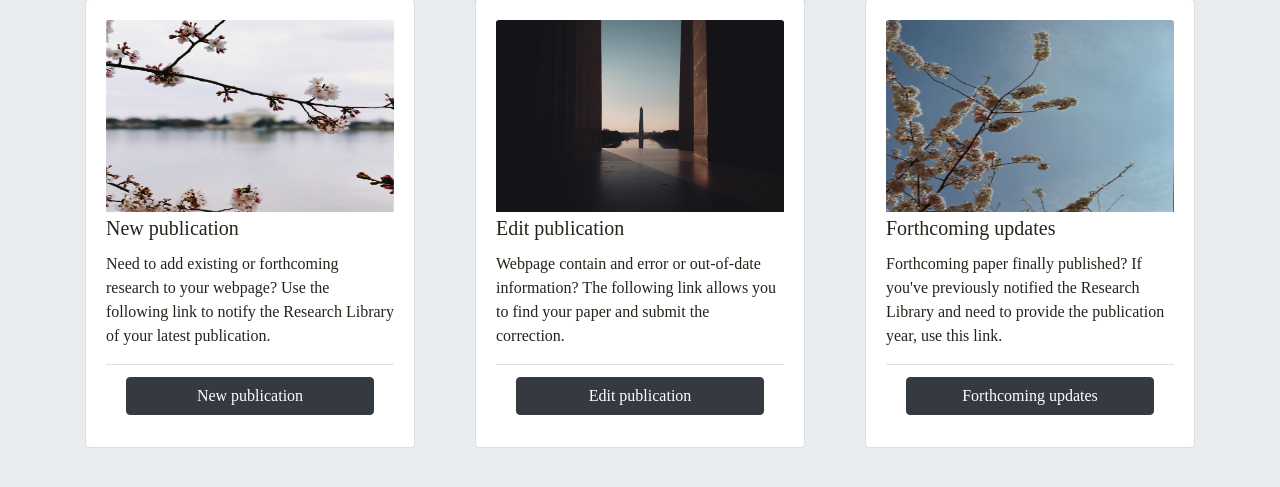
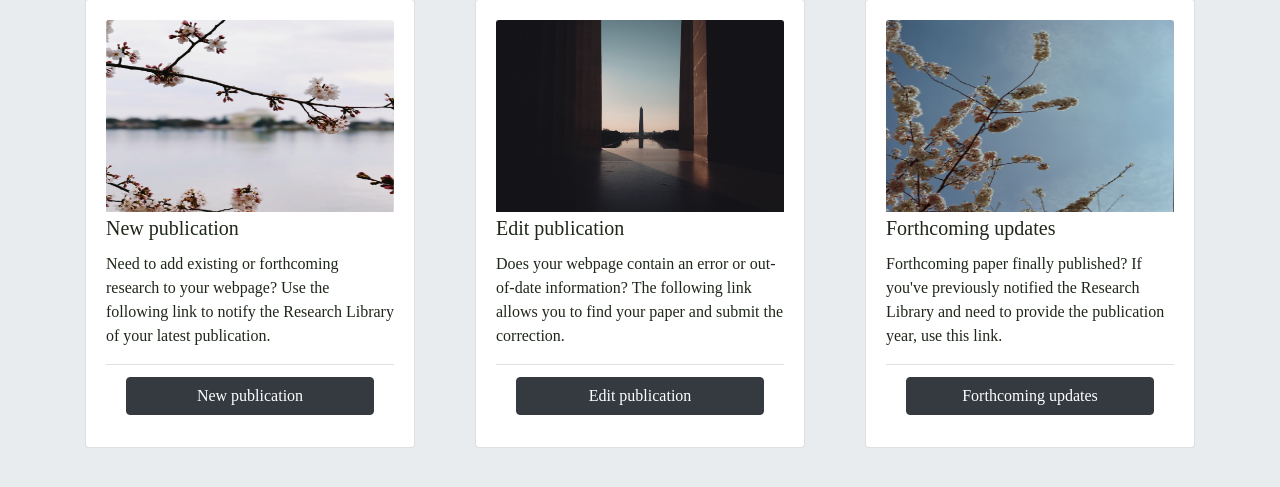
Before and after one commit to wryan14/webform, a Flask app: template app/templates/welcome_page.html in a window 1280 px wide. Shown: the part 115-602 px from the top of the page. Run offline with Flask 3, Linux system fonts and the light colour scheme; the template is opened without the code that fills it, so the values that code supplies are empty; the visitor is signed in with stand-in values (Sample User, id 1); parts of the project's set-up code (start-up, migrations or seed data) failed here and were passed over; some libraries are stand-ins or nearby versions.

Commit message:
corrected typo in welcome page card

```diff
--- a/app/templates/welcome_page.html
+++ b/app/templates/welcome_page.html
@@ -27,7 +27,7 @@
 					<img src="{{url_for('static', filename='images/jad-limcaco-uGvefvoINTs-unsplash.jpg')}}" alt=""
 					class="card-img-top">
 					<h5 class="card-title mt-1">Edit publication</h5>
-					<p class="card-text">Webpage contain and error or out-of-date information? The following link allows you to find your paper and submit the correction.&nbsp;&nbsp;&nbsp;&nbsp;</p>
+					<p class="card-text">Does your webpage contain an error or out-of-date information? The following link allows you to find your paper and submit the correction.&nbsp;&nbsp;&nbsp;&nbsp;</p>
 					<ul class="list-group list-group-flush">
 						<li class="list-group-item"><button
 								onclick="location.href=&quot;{{url_for('dash_app')}}&quot;"
```
Also changed, not shown: data.sqlite.
